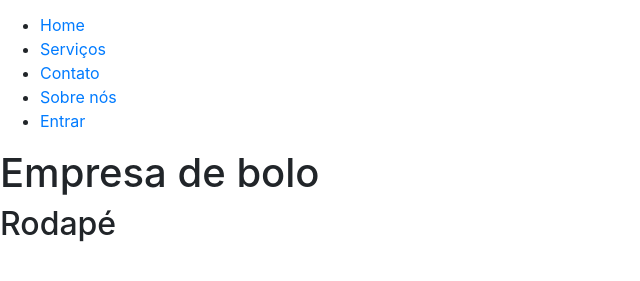
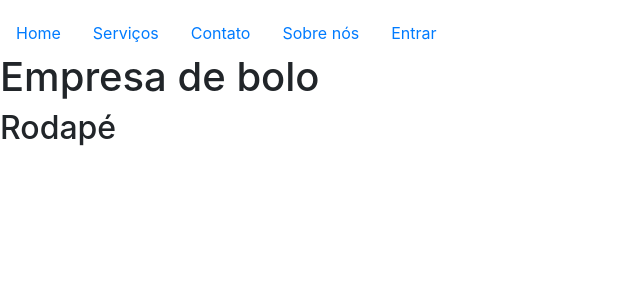
Before and after one commit to AdrianaC27/projetoWebBootstrap, a plain HTML site: page index.html in a window 1280 px wide. Shown: the part 29-310 px from the top of the page, without its empty margins (0-640 px from the left). Drawn offline with nearby package versions, Linux system fonts and the light colour scheme.

Commit message:
alterações no menu do projeto

```diff
--- a/index.html
+++ b/index.html
@@ -5,6 +5,7 @@
     <meta name="viewport" content="width=device-width, initial-scale=1.0">
     <link rel="stylesheet" href="https://cdn.jsdelivr.net/npm/bootstrap@4.6.2/dist/css/bootstrap.min.css" integrity="sha384-xOolHFLEh07PJGoPkLv1IbcEPTNtaed2xpHsD9ESMhqIYd0nLMwNLD69Npy4HI+N" crossorigin="anonymous">
     <link rel="stylesheet" href="css/estilo.css">
+    <script src="https://kit.fontawesome.com/f0babb4814.js" crossorigin="anonymous"></script>
     <title>Index</title>
 </head>
 <body>
@@ -13,12 +14,12 @@
             <img src="imagens/logo.png" alt="bolo">
         </figure>
         <nav>
-            <ul>
-                <li><a href="#">Home</a></li>
-                <li><a href="#">Serviços</a></li>
-                <li><a href="#">Contato</a></li>
-                <li><a href="#">Sobre nós</a></li>
-                <li><a href="#">Entrar</a></li>
+            <ul class="nav">
+                <li class="item"><a href="#" class="nav-link">Home</a></li>
+                <li class="item"><a href="#" class="nav-link">Serviços</a></li>
+                <li class="item"><a href="#"class="nav-link">Contato</a></li>
+                <li class="item"><a href="#"class="nav-link">Sobre nós</a></li>
+                <li class="item"><a href="#"class="nav-link">Entrar</a></li>
             </ul>
         </nav>
     </header>
```
